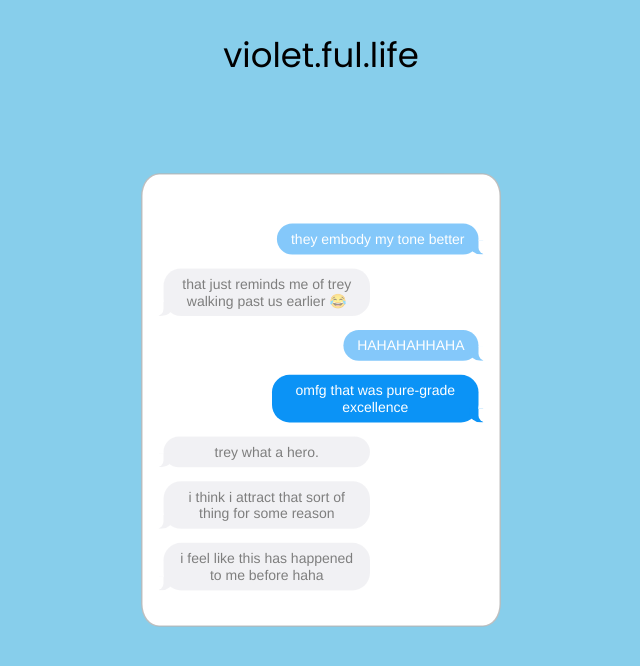
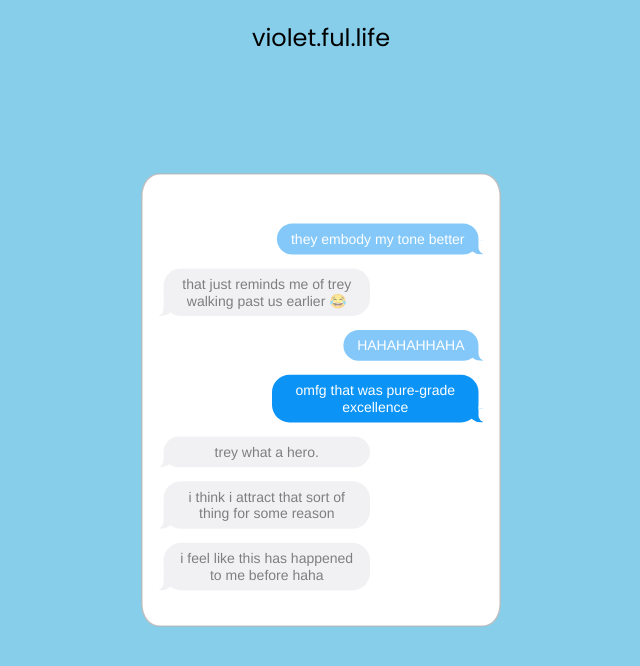
Before and after one commit to EthanFe/violet-ful-life, a React (Create React App) app: page / in a window 1280 px wide. Shown: the top 666 px of the page, without its empty margins (319-959 px from the left). Built offline with nearby package versions, Linux system fonts and the light colour scheme.

Commit message:
maybe make title get run over less often

```diff
--- a/src/components/Wrapper.js
+++ b/src/components/Wrapper.js
@@ -11,8 +11,8 @@ const styles = {
     width: "100%",
     textAlign: "center",
     "font-family": "Poppins",
-    fontSize: "34px",
-    marginTop: "30px"
+    fontSize: "24px",
+    marginTop: "20px"
   }
 }
 
```
